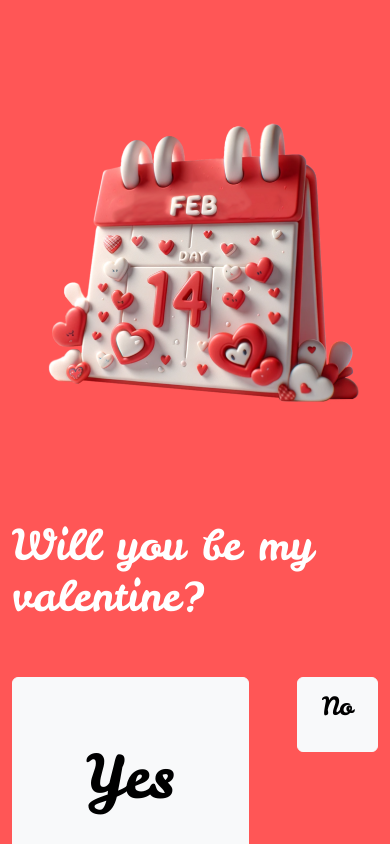
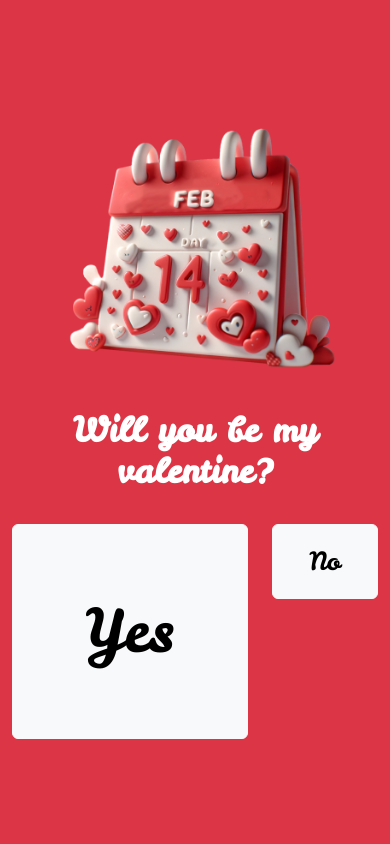
Before and after one commit to Blodowica/valentines-day-project, a React (Create React App) app: page / in a window 390 px wide. Built offline with nearby package versions, Linux system fonts and the light colour scheme.

Commit message:
made homepage responsive

```diff
--- a/src/views/HomePageView.js
+++ b/src/views/HomePageView.js
@@ -1,5 +1,4 @@
 import React, { useState } from "react";
-
 import Container from "react-bootstrap/Container";
 import Row from "react-bootstrap/Row";
 import Col from "react-bootstrap/Col";
@@ -8,104 +7,93 @@ import "bootstrap/dist/css/bootstrap.min.css";
 import ConfirmitionModalComponent from "./ConfirmationModelComponent";
 import { useNavigate } from "react-router";
 
+// Import Google Font
+const fontStyle = {
+  fontFamily: "Leckerli One, cursive",
+};
+
 function HomePageViewComponent() {
   const [modalShow, setModalShow] = useState(false);
   const navigate = useNavigate();
 
   const handleButtonClick = () => {
     console.log("clicked yes");
-    navigate("/happy"); // Navigate to the '/happy' page when the button is clicked
+    navigate("/happy");
   };
 
   const customYesCursor = () => {
-    // Change the cursor to the image with specified size
     document.getElementById("btn-yes").style.cursor =
       "url('https://i.ibb.co/GcGJZ4q/Stich-mouse-icon-removebg-preview.png') 0 0, auto";
   };
 
   const customNoCursor = () => {
     console.log("TRIGGRED NO FUNCTION");
-
     document.getElementById("btn-no").style.cursor =
       "url('https://i.ibb.co/Npmsmfj/Sadstich-removebg-preview.png') 0 0, auto";
   };
 
   return (
-    <Container fluid style={{ height: "100vh", backgroundColor: "#FF5656" }}>
-      <Row className="pt-5">
-        <Col xs={12} className=" pt-5 d-flex justify-content-center">
+    <Container
+      fluid
+      className="vh-100 bg-danger text-center d-flex flex-column justify-content-center"
+    >
+      {/* Logo */}
+      <Row className="justify-content-center mb-4">
+        <Col xs={12}>
           <img
             src="/assets/logo.png"
-            style={{ width: "auto", height: "100%" }}
+            className="img-fluid"
+            style={{ maxWidth: "80%", height: "auto" }}
             alt="logo"
           />
         </Col>
       </Row>
-      <Row>
-        <Col xs={12} className="mt-5 pt-5 d-flex justify-content-center">
-          <h1
-            style={{
-              fontFamily: "Leckerli One",
-              fontSize: "5vh",
-              color: "white",
-            }}
-          >
-            {" "}
+
+      {/* Heading */}
+      <Row className="justify-content-center mb-4">
+        <Col xs={12}>
+          <h1 className="text-white display-4 fw-bold" style={fontStyle}>
             Will you be my valentine?
           </h1>
         </Col>
       </Row>
 
-      <Row>
-        {/* Buttons Section */}
-        <Col className="d-flex justify-content-center mt-4 pt-4">
+      {/* Buttons - Yes and No side by side */}
+      <Row className="justify-content-center">
+        {/* Yes Button - Larger Height */}
+        <Col xs={8} sm={6} md={5} lg={4} className="text-end">
           <Button
             id="btn-yes"
-            onClick={() => handleButtonClick()}
-            onMouseEnter={() => customYesCursor()}
-            onMouseLeave={() => console.log("no longer hovering on yes")}
+            onClick={handleButtonClick}
+            onMouseEnter={customYesCursor}
             variant="light"
-            className=" me-5 custom-btn "
-            style={{
-              width: "500px",
-              height: "215PX",
-            }}
-          >
-            <p
-              style={{
-                fontFamily: "Leckerli One",
-                fontSize: 60,
-                color: "black",
-              }}
+            className="w-100 py-4"
+            style={{ height: "215px", fontSize: "60px", ...fontStyle }}
           >
             Yes
-            </p>
           </Button>
+        </Col>
+
+        {/* No Button - Smaller */}
+        <Col xs={4} sm={3} md={2} lg={2} className="text-start">
           <Button
             id="btn-no"
             variant="light"
-            onMouseEnter={() => customNoCursor()}
+            onMouseEnter={customNoCursor}
             onClick={() => setModalShow(true)}
-            style={{ width: "150px", height: "75px" }}
-          >
-            <p
-              style={{
-                fontFamily: "Leckerli One",
-                fontSize: 25,
-                color: "black",
-              }}
+            className="w-100 py-2"
+            style={{ height: "75px", fontSize: "25px", ...fontStyle }}
           >
             No
-            </p>
           </Button>
         </Col>
       </Row>
-      <>
+
+      {/* Modal */}
       <ConfirmitionModalComponent
         show={modalShow}
         onHide={() => setModalShow(false)}
       />
-      </>
     </Container>
   );
 }
```
Lines whose indentation alone changed are shown as unchanged.
